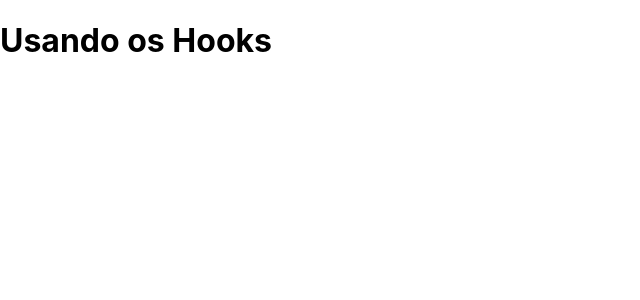
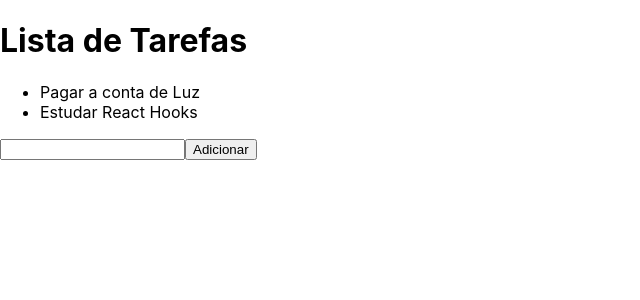
Before and after one commit to fa2c1/udemy-reactjs-matheusfraga-utilizando-hooks, a React (Create React App) app: page / in a window 1280 px wide. Shown: the top 300 px of the page, without its empty margins (0-640 px from the left). Built offline with nearby package versions, Linux system fonts and the light colour scheme.

Commit message:
Aprendendo useStates

```diff
--- a/src/App.js
+++ b/src/App.js
@@ -1,9 +1,29 @@
-import React from "react";
+import React, { useState } from "react";
 
 function App() {
+
+  const [tarefas, setTarefas] = useState([
+    'Pagar a conta de Luz',
+    'Estudar React Hooks'
+  ]);
+
+  const [input, setInput] = useState('');
+
+  function handleAdd(){
+    setTarefas([...tarefas, input]);
+    setInput('');
+  }
+
   return (
     <div>
-      <h1>Usando os Hooks</h1>
+      <h1>Lista de Tarefas</h1>
+      <ul>
+        {tarefas.map(tarefa => (
+          <li key={tarefa}>{tarefa}</li>
+        ))}
+      </ul>
+      <input type="text" value={input} onChange={e => setInput(e.target.value)}/>
+      <button type="button" onClick={handleAdd}>Adicionar</button>
     </div>
   );
 }
```
